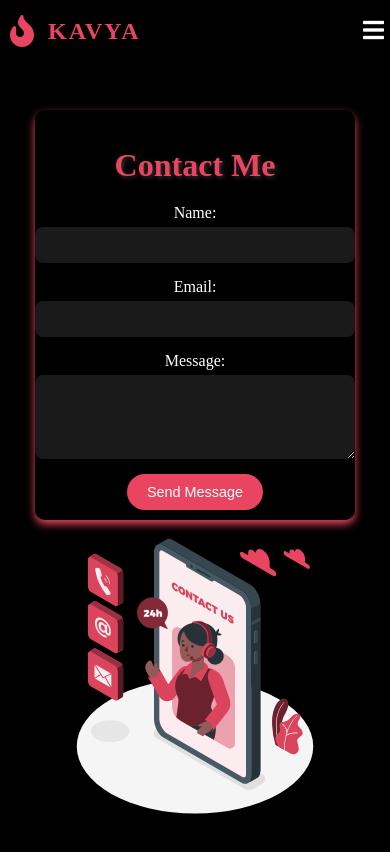
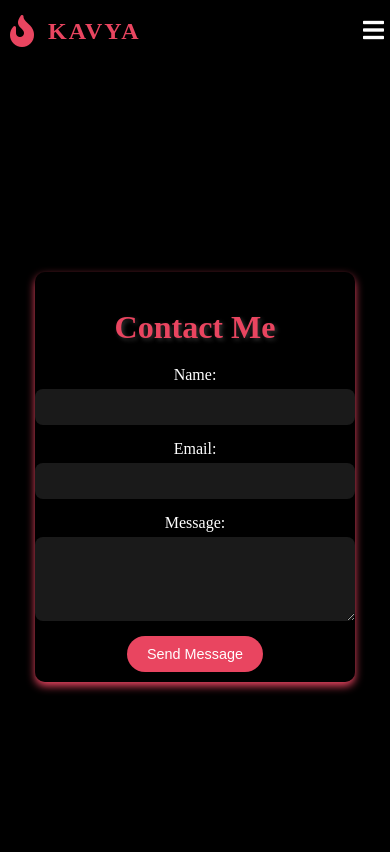
Before and after one commit to kavyaballa1020/Angular-Portfolio, an Angular app: page /contact in a window 390 px wide. Shown: the top 852 px of the page. Built offline with nearby package versions, Linux system fonts and the light colour scheme.

Commit message:
"Updated contact component CSS: added new styles, modified existing ones, and changed media query rules."

```diff
--- a/src/app/contact/contact.component.css
+++ b/src/app/contact/contact.component.css
@@ -9,6 +9,7 @@
     transform: translateY(0);
   }
 }
+
 .contact-section {
   padding: 50px 20px;
   background-color: #000000; /* Black background */
@@ -21,6 +22,7 @@
   animation: fadeInUp 1.5s ease-out;
   animation-fill-mode: forwards; /* Retain final animation state */
 }
+
 .contact-container {
   display: flex;
   flex-wrap: wrap;
@@ -29,6 +31,7 @@
   width: 100%;
   max-width: 1400px;
 }
+
 /* Smooth fade-in for the form */
 .contact-form {
   flex: 1;
@@ -46,6 +49,7 @@
   animation: fadeInUp 1.5s ease-out 0.2s;
   animation-fill-mode: forwards;
 }
+
 .contact-form h2 {
   font-size: 2.5rem;
   margin-bottom: 30px;
@@ -116,20 +120,19 @@ form button:hover {
   height: auto;
 }
 
-@media (max-width: 1024px) {
-  .contact-form {
-    margin-right: 0;
-  }
-}
-
+/* Hide SVG on screens smaller than 768px */
 @media (max-width: 768px) {
   .contact-container {
     flex-direction: column;
     text-align: center;
   }
+
   .contact-svg {
-    margin-left: 0;
-    margin-bottom: 20px;
+    display: none; /* Hide SVG on small screens */
+  }
+
+  .contact-form {
+    margin-right: 0;
   }
 }
 
@@ -153,8 +156,4 @@ form button:hover {
     padding: 10px 20px;
     font-size: 0.9rem;
   }
-
-  .contact-svg img {
-    max-width: 300px;
-  }
 }
```
